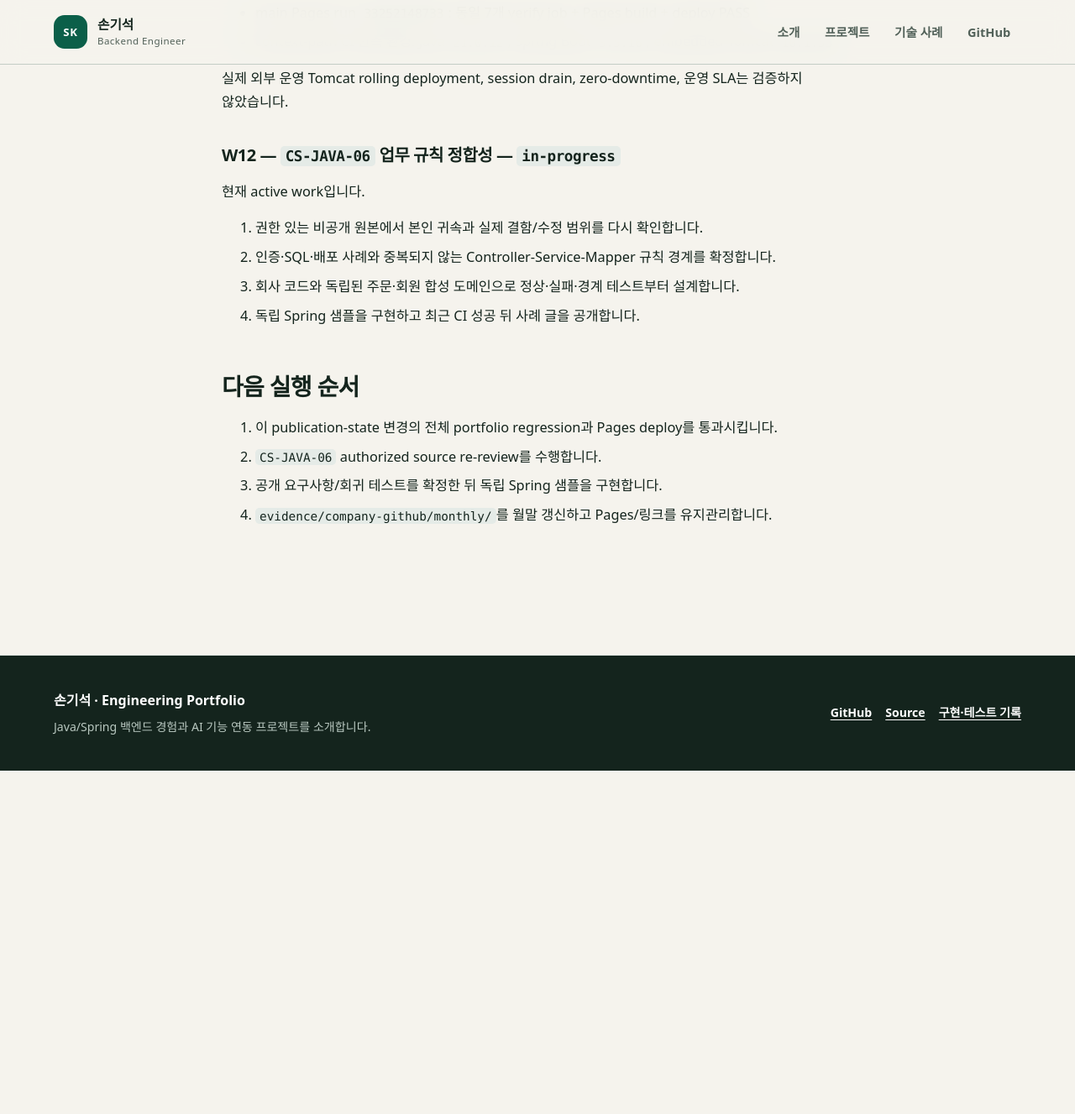
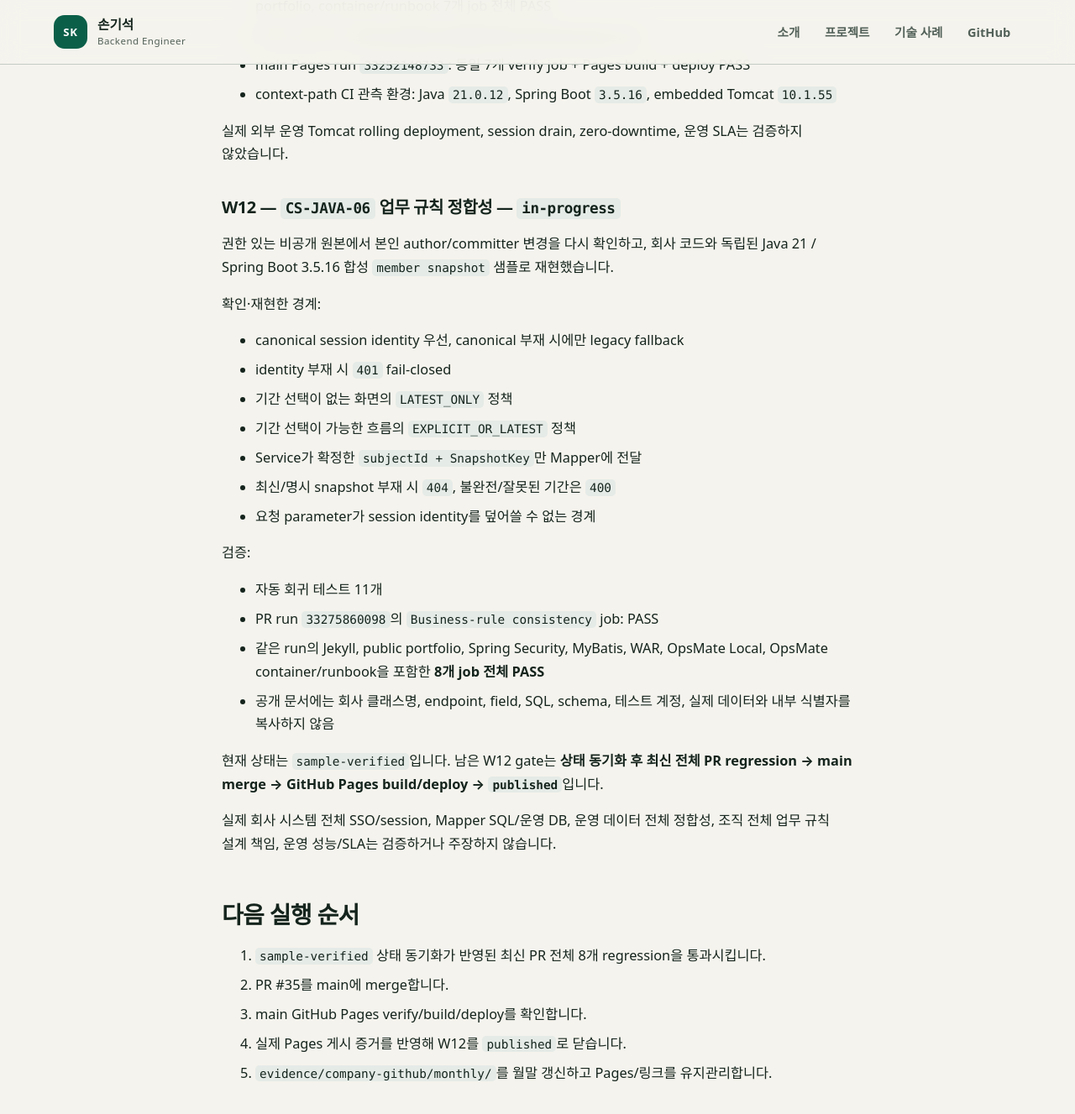
Before and after one commit to son1004007/engineering-career-portfolio, a Jekyll site: the page built from WORKS.md, in a window 1280 px wide and 1400 px high, scrolled down 4643 px. Shown: the top 1327 px of the window at 84% size. Built offline with Jekyll 4.4.1, drawn with Linux system fonts in a browser that asks for light colours; our own code applies the rules of GitHub Pages for plain Markdown files; before the commit the page ends 5561 px from its top, so only the background shows below that; some of the changed text lies outside the part shown.

Commit message:
docs: record verified CS-JAVA-06 sample

```diff
--- a/WORKS.md
+++ b/WORKS.md
@@ -32,7 +32,7 @@
 | `W09` | OpsMate 공개 데모와 재현 가능한 운영 검증 | immutable release, private DB/model path, public HTTPS E2E, lifecycle evidence | internal + public network/security/lifecycle bounded E2E와 final CLOSED | `verified` |
 | `W10` | 두 번째 Java/Spring 사례 공개 | MyBatis 기간 조회 독립 샘플, 12개 테스트, 사례 게시물 | source review + sample CI + 전체 regression + Pages deploy | `published` |
 | `W11` | 세 번째 Java/Spring 사례 공개 | WAR/context-path/profile/health/rollback 독립 샘플, 10개 테스트, 사례 게시물 | source review + sample CI + 전체 regression + Pages deploy | `published` |
-| `W12` | 네 번째 Java/Spring 사례 공개 | `CS-JAVA-06` 업무 규칙 정합성 독립 샘플 | source re-review + 독립 구현 + 정상·실패·경계 테스트 + Pages 게시 | `in-progress` |
+| `W12` | 네 번째 Java/Spring 사례 공개 | `CS-JAVA-06` 업무 규칙 정합성 독립 샘플, 11개 테스트, 사례 게시물 | source re-review + 독립 구현 + sample CI + 전체 regression + Pages deploy | `in-progress` |
 
 ## 의존성
 
@@ -52,6 +52,7 @@ W00 -> W01 -> W02
 - Spring Security 인증 브리지는 회사 코드와 독립된 합성 샘플로 24개 자동 테스트 성공 근거를 유지합니다.
 - 회사 업무는 원본 비공개 코드를 복사하지 않고 비식별 claim과 독립 재현 상태를 분리합니다.
 - OpsMate public evidence 반영 main Pages run `33250726427`의 verify matrix, Jekyll build와 deploy가 모두 성공 (`2026-08-29`).
+- Java 사례 publication-state 동기화 main Pages run `33252607907`도 7개 verify job + build + deploy가 모두 성공했습니다.
 
 ### W09 — OpsMate Local
 
@@ -112,16 +113,33 @@ W00 -> W01 -> W02
 
 ### W12 — `CS-JAVA-06` 업무 규칙 정합성 — `in-progress`
 
-현재 active work입니다.
+권한 있는 비공개 원본에서 본인 author/committer 변경을 다시 확인하고, 회사 코드와 독립된 Java 21 / Spring Boot 3.5.16 합성 `member snapshot` 샘플로 재현했습니다.
 
-1. 권한 있는 비공개 원본에서 본인 귀속과 실제 결함/수정 범위를 다시 확인합니다.
-2. 인증·SQL·배포 사례와 중복되지 않는 Controller-Service-Mapper 규칙 경계를 확정합니다.
-3. 회사 코드와 독립된 주문·회원 합성 도메인으로 정상·실패·경계 테스트부터 설계합니다.
-4. 독립 Spring 샘플을 구현하고 최근 CI 성공 뒤 사례 글을 공개합니다.
+확인·재현한 경계:
+
+- canonical session identity 우선, canonical 부재 시에만 legacy fallback
+- identity 부재 시 `401` fail-closed
+- 기간 선택이 없는 화면의 `LATEST_ONLY` 정책
+- 기간 선택이 가능한 흐름의 `EXPLICIT_OR_LATEST` 정책
+- Service가 확정한 `subjectId + SnapshotKey`만 Mapper에 전달
+- 최신/명시 snapshot 부재 시 `404`, 불완전/잘못된 기간은 `400`
+- 요청 parameter가 session identity를 덮어쓸 수 없는 경계
+
+검증:
+
+- 자동 회귀 테스트 11개
+- PR run `33275860098`의 `Business-rule consistency` job: PASS
+- 같은 run의 Jekyll, public portfolio, Spring Security, MyBatis, WAR, OpsMate Local, OpsMate container/runbook을 포함한 **8개 job 전체 PASS**
+- 공개 문서에는 회사 클래스명, endpoint, field, SQL, schema, 테스트 계정, 실제 데이터와 내부 식별자를 복사하지 않음
+
+현재 상태는 `sample-verified`입니다. 남은 W12 gate는 **상태 동기화 후 최신 전체 PR regression → main merge → GitHub Pages build/deploy → `published`**입니다.
+
+실제 회사 시스템 전체 SSO/session, Mapper SQL/운영 DB, 운영 데이터 전체 정합성, 조직 전체 업무 규칙 설계 책임, 운영 성능/SLA는 검증하거나 주장하지 않습니다.
 
 ## 다음 실행 순서
 
-1. 이 publication-state 변경의 전체 portfolio regression과 Pages deploy를 통과시킵니다.
-2. `CS-JAVA-06` authorized source re-review를 수행합니다.
-3. 공개 요구사항/회귀 테스트를 확정한 뒤 독립 Spring 샘플을 구현합니다.
-4. `evidence/company-github/monthly/`를 월말 갱신하고 Pages/링크를 유지관리합니다.
+1. `sample-verified` 상태 동기화가 반영된 최신 PR 전체 8개 regression을 통과시킵니다.
+2. PR #35를 main에 merge합니다.
+3. main GitHub Pages verify/build/deploy를 확인합니다.
+4. 실제 Pages 게시 증거를 반영해 W12를 `published`로 닫습니다.
+5. `evidence/company-github/monthly/`를 월말 갱신하고 Pages/링크를 유지관리합니다.
```
Also changed, not shown: other parts of WORKS.md (+1 -1 lines).
